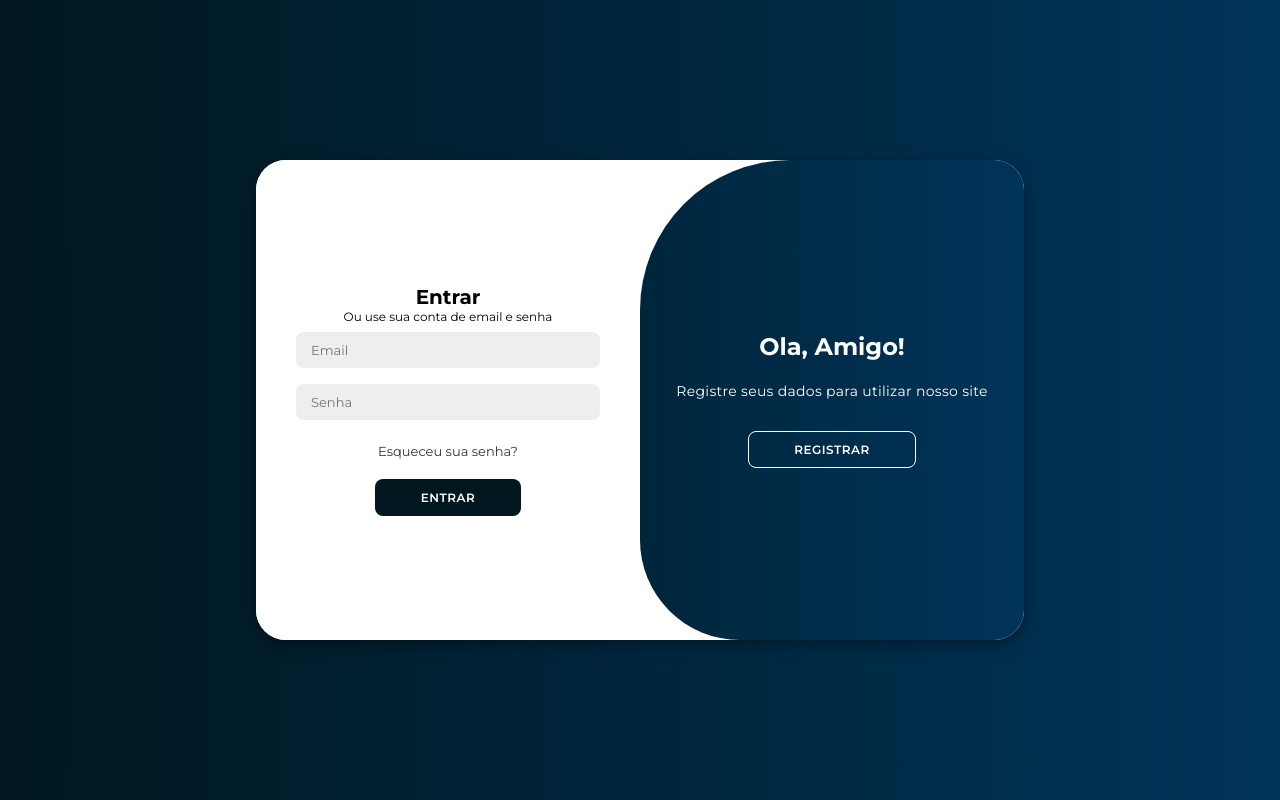
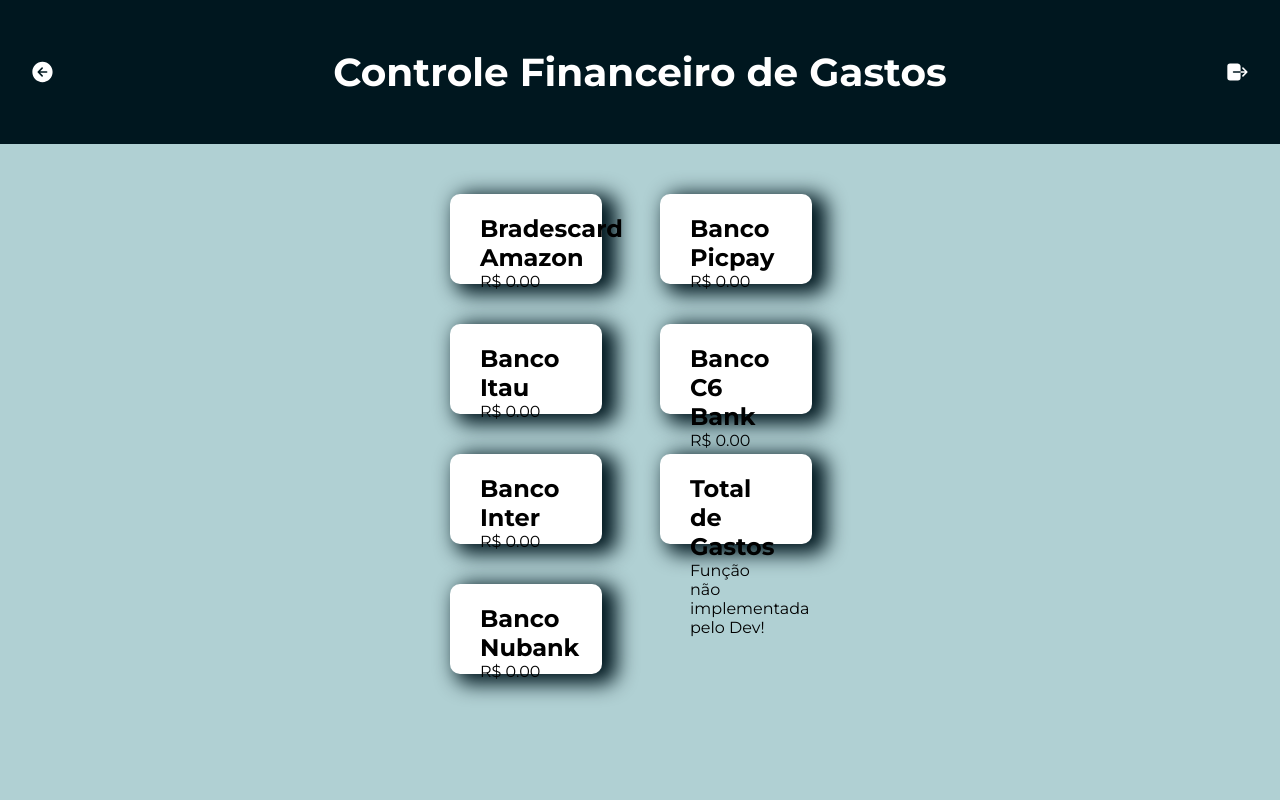
Before and after one commit to danielcampl/finance-dashboard, a React (Create React App) app: page /expenses in a window 1280 px wide. Built offline with nearby package versions, Linux system fonts and the light colour scheme.

Commit message:
Att dashboard

```diff
--- a/src/App.js
+++ b/src/App.js
@@ -8,6 +8,8 @@
 import Login from "./pages/Login/Login";
 import Dashboard from "./pages/Dashboard/Dashboard";
 import Bank from "./components/banks/Bank";
+import Expenses from "./components/Expenses";
+// import Investments from "./components/Investments";
 
 function App() {
   return (
@@ -15,6 +17,8 @@
       <Routes>
         <Route path="/" exact element={<Login />} />
         <Route path="/dashboard" exact element={<Dashboard />} />
+        <Route path="/expenses" exact element={<Expenses />} />
+        {/* <Route path="/investments" exact element={<Investments />} /> */}
         <Route path="/itau" exact element={<Bank transaction='transactionsItau' name='Itau' />} />
         <Route path="/nubank" exact element={<Bank transaction='transactionsNubank' name='Nubank' />} />
         <Route path="/amazon" exact element={<Bank transaction='transactionsAmazon' name='Amazon' />} />
--- a/src/components/Cards/Cards.css
+++ b/src/components/Cards/Cards.css
@@ -4,6 +4,20 @@
   padding: 20px 30px;
   border-radius: 10px;
   background-color: #fff;
+  box-shadow: 10px 5px 20px 5px #00171f;
+  cursor: pointer;
+}
+
+div.container-bankcard-dashboard {
+  width: 40%;
+  height: 90px;
+  padding: 25px 50px;
+  border-radius: 10px;
+  background-color: #fff;
+  text-align: center;
+  display: flex;
+  justify-content: center;
+  align-items: center;
   box-shadow: 10px 5px 20px 5px #00171f;
   cursor: pointer;
 }
--- /dev/null
+++ b/src/components/Expenses.jsx
@@ -0,0 +1,61 @@
+import React, { useEffect, useState } from 'react';
+import { useNavigate } from "react-router-dom";
+
+import './Cards/Cards.css';
+import Loading from './loading/Loading';
+import BankCards from './Cards/BankCards';
+import { IoLogOut, IoArrowBackCircle } from "react-icons/io5";
+import TotalPayments from './Cards/TotalPayments';
+
+export default function Expenses() {
+    const navigate = useNavigate();
+    const [loading, setLoading] = useState(false);
+
+    useEffect(() => {
+        setLoading(true)
+        setTimeout(() => {
+            setLoading(false);
+        }, 500);
+    }, []);
+
+    const backToLogin = () => {
+        navigate('/');
+    };
+
+    const dashboard = () => {
+        navigate('/dashboard');
+    };
+
+    return (
+        <section>
+            {
+                loading
+                    ?
+                    <Loading />
+                    :
+                    <div>
+                        <div className='header-content'>
+                            <IoArrowBackCircle
+                                className='logout-icon'
+                                onClick={dashboard}
+                            />
+                            <h1>Controle Financeiro de Gastos</h1>
+                            <IoLogOut
+                                className='logout-icon'
+                                onClick={backToLogin}
+                            />
+                        </div>
+                        <div className='container-value'>
+                            <BankCards transaction='transactionsAmazon' link='amazon' name='Bradescard Amazon' />
+                            <BankCards transaction='transactionsItau' link='itau' name='Banco Itau' />
+                            <BankCards transaction='transactionsInter' link='inter' name='Banco Inter' />
+                            <BankCards transaction='transactionsNubank' link='nubank' name='Banco Nubank' />
+                            <BankCards transaction='transactionsPicpay' link='picpay' name='Banco Picpay' />
+                            <BankCards transaction='transactionsC6' link='c6' name='Banco C6 Bank' />
+                            <TotalPayments name='Total de Gastos' />
+                        </div>
+                    </div>
+            }
+        </section>
+    )
+}
--- a/src/components/banks/Bank.jsx
+++ b/src/components/banks/Bank.jsx
@@ -20,7 +20,7 @@
   };
 
   const dashboard = () => {
-    navigate('/dashboard');
+    navigate('/expenses');
   };
 
   useEffect(() => {
--- a/src/pages/Dashboard/Dashboard.css
+++ b/src/pages/Dashboard/Dashboard.css
@@ -37,6 +37,18 @@
   /* justify-content: center; */
   flex-direction: column;
   flex-wrap: wrap;
+  gap: 40px;
+}
+
+div.container-value-dash {
+  padding: 50px 450px;
+  width: 100%;
+  height: 82vh;
+  background-color: #b0d0d3;
+  display: flex;
+  justify-content: center;
+  flex-direction: row;
+  /* flex-wrap: wrap; */
   gap: 40px;
 }
 
--- a/src/pages/Dashboard/Dashboard.jsx
+++ b/src/pages/Dashboard/Dashboard.jsx
@@ -3,9 +3,7 @@
 
 import './Dashboard.css';
 import Loading from '../../components/loading/Loading';
-import BankCards from '../../components/Cards/BankCards';
 import { IoLogOut } from "react-icons/io5";
-import TotalPayments from '../../components/Cards/TotalPayments';
 
 export default function Dashboard() {
     const navigate = useNavigate();
@@ -15,12 +13,20 @@
         setLoading(true)
         setTimeout(() => {
             setLoading(false);
-        }, 500);
+        }, 1500);
     }, []);
 
     const backToLogin = () => {
         navigate('/');
-      };
+    };
+
+    const goToExpenses = () => {
+        navigate('/expenses');
+    };
+
+    const goToInvest = () => {
+        navigate('/investments');
+    };
 
     return (
         <section>
@@ -31,20 +37,19 @@
                     :
                     <div>
                         <div className='header-content'>
-                            <h1>Controle Financeiro Bancários</h1>
+                            <h1>Controle Financeiro</h1>
                             <IoLogOut
                                 className='logout-icon'
                                 onClick={backToLogin}
                             />
                         </div>
-                        <div className='container-value'>
-                            <BankCards transaction='transactionsAmazon' link='amazon' name='Bradescard Amazon' />
-                            <BankCards transaction='transactionsItau' link='itau' name='Banco Itau' />
-                            <BankCards transaction='transactionsInter' link='inter' name='Banco Inter' />
-                            <BankCards transaction='transactionsNubank' link='nubank' name='Banco Nubank' />
-                            <BankCards transaction='transactionsPicpay' link='picpay' name='Banco Picpay' />
-                            <BankCards transaction='transactionsC6' link='c6' name='Banco C6 Bank' />
-                            <TotalPayments name='Total de Gastos' />
+                        <div className='container-value-dash'>
+                            <div className='container-bankcard-dashboard' onClick={goToExpenses}>
+                                <h1>Gastos do Mês</h1>
+                            </div>
+                            {/* <div className='container-bankcard-dashboard' onClick={goToInvest}>
+                                <h1>Investimentos</h1>
+                            </div> */}
                         </div>
                     </div>
             }
```
